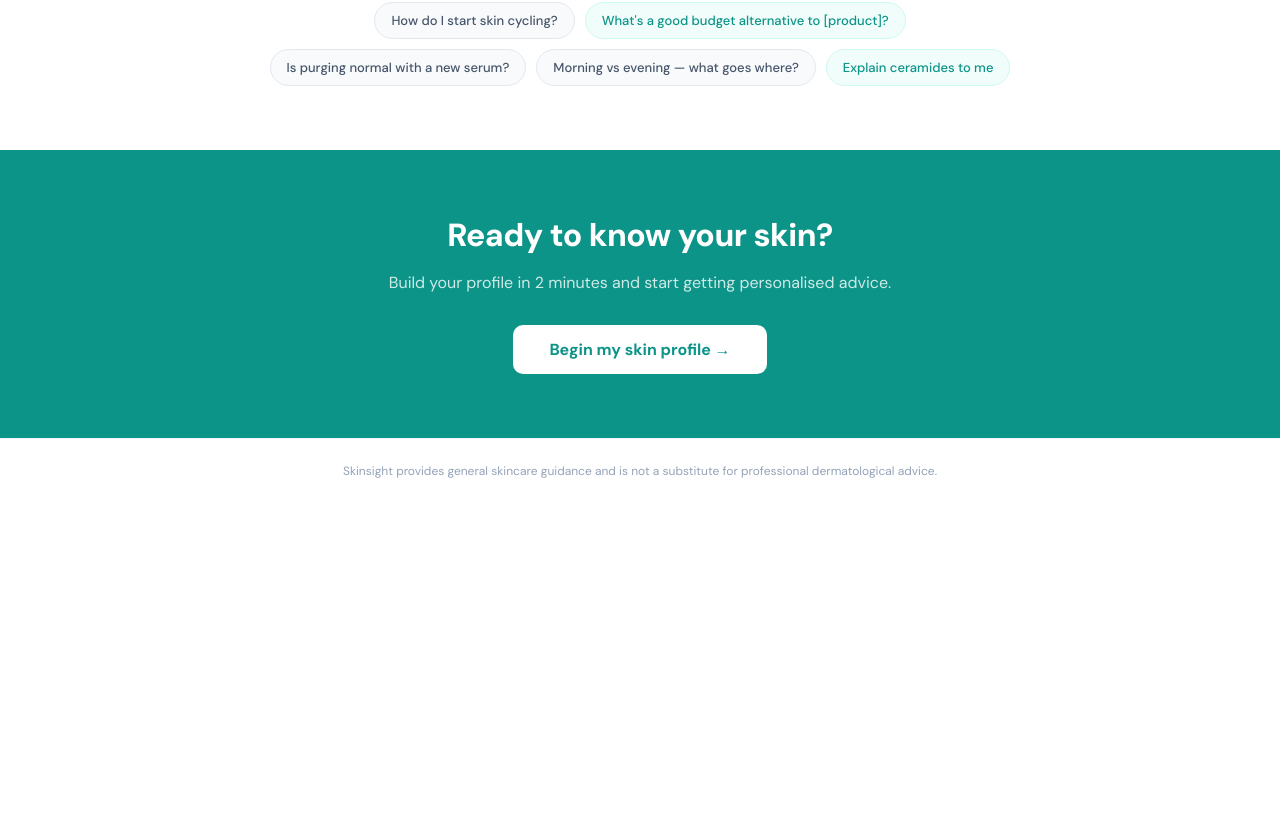
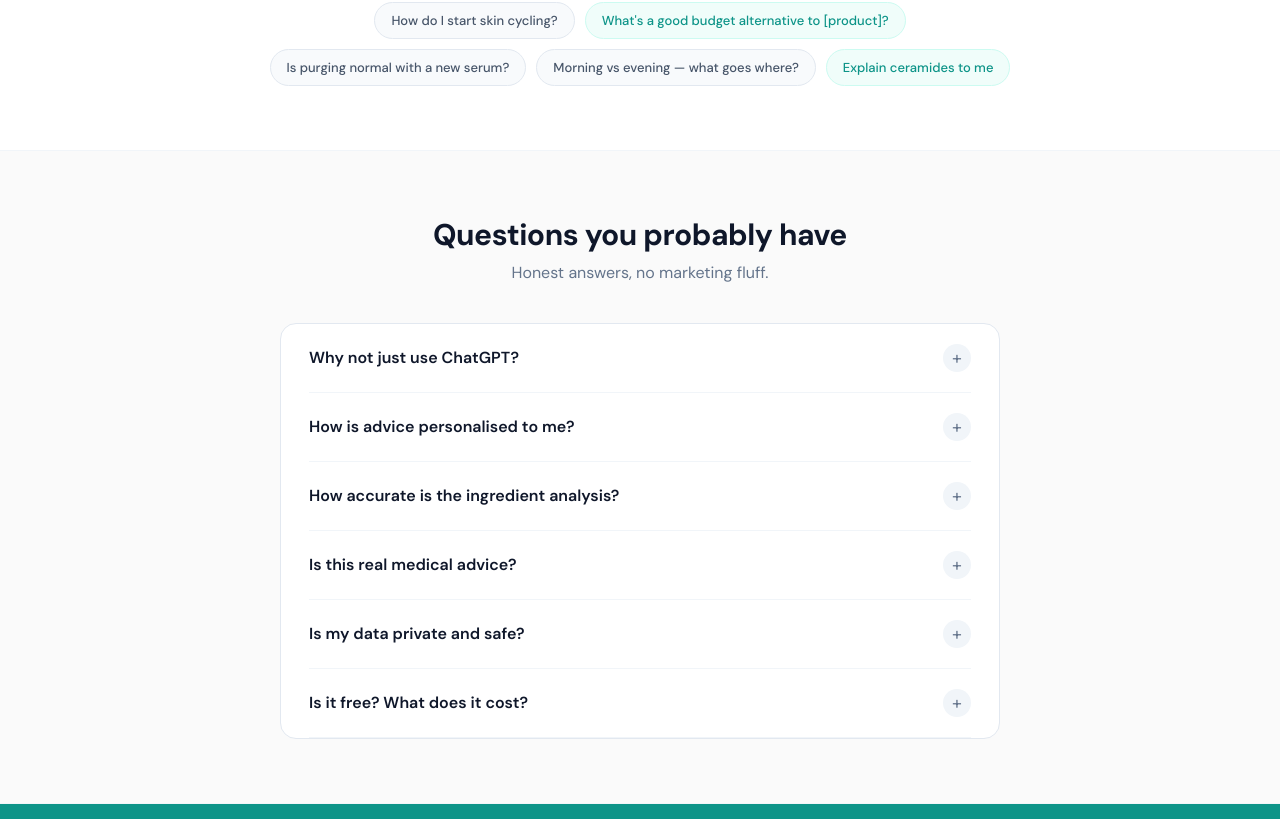
Before and after one commit to MKscalepoint/Skinsight, a Next.js app: page / in a window 1280 px wide. Shown: the part 1281-2100 px from the top of the page. Before the commit the page ends 1784 px from the top, so only its background shows below. Built offline with nearby package versions, Linux system fonts and the light colour scheme.

Commit message:
Update Landing.tsx

```diff
--- a/src/components/Landing.tsx
+++ b/src/components/Landing.tsx
@@ -1,8 +1,75 @@
 'use client';
+
+import { useState } from 'react';
 
 const TEAL = '#0d9488';
 const TEAL_LIGHT = '#f0fdfa';
 const TEAL_MID = '#ccfbf1';
+
+const FAQS = [
+  {
+    q: "Why not just use ChatGPT?",
+    a: "Great question — and honestly, you could. But here's the difference: ChatGPT is a blank slate every single time. It doesn't know your skin type, your concerns, your sensitivities, or what products you're already using. Skinsight builds a profile around you and carries that context into every conversation. It also has dedicated tools — like the ingredient decoder and compatibility checker — built specifically for skincare. Think of it as the difference between googling your symptoms and talking to a doctor who already knows your history."
+  },
+  {
+    q: "How is advice personalised to me?",
+    a: "When you first join, you answer 5 quick questions about your skin type, main concerns, experience level, age range, and any sensitivities. Skinsight uses that profile to tailor every single response — so if you have oily, acne-prone skin, you'll never get advice designed for dry or mature skin. The more you use it, the more context builds up, making recommendations increasingly specific to you."
+  },
+  {
+    q: "How accurate is the ingredient analysis?",
+    a: "Skinsight's ingredient knowledge is based on published dermatological research and widely accepted skincare science. It knows about ingredient interactions, pH sensitivities, active concentrations, and formulation considerations. That said, skincare science is always evolving and individual skin can be unpredictable — so we always recommend patch testing anything new, and seeing a dermatologist for persistent concerns. Think of Skinsight as a very well-read friend, not a replacement for a professional diagnosis."
+  },
+  {
+    q: "Is this real medical advice?",
+    a: "No — and we're upfront about that. Skinsight provides general skincare guidance based on ingredient science and best practices. It's not a substitute for a dermatologist, and it won't diagnose skin conditions. If you have a medical concern — persistent acne, rosacea, eczema, or anything that's getting worse — please see a qualified professional. What Skinsight is great at is helping you build a smart, safe routine and understand what you're putting on your skin."
+  },
+  {
+    q: "Is my data private and safe?",
+    a: "Your skin profile and routine are stored locally on your own device — we don't store them on our servers or share them with anyone. Conversations are processed via the Anthropic AI API to generate responses, but no personally identifiable information is attached to those requests. We'll always be transparent about how your data is used, and we'll never sell it."
+  },
+  {
+    q: "Is it free? What does it cost?",
+    a: "Skinsight is currently free to use while we're in early access. We're gathering feedback from real users before deciding how to structure things long-term. If a paid tier is introduced, core features will always remain accessible for free — we believe everyone deserves good skincare guidance, not just people who can afford a dermatologist."
+  },
+];
+
+function FAQItem({ q, a }: { q: string; a: string }) {
+  const [open, setOpen] = useState(false);
+  return (
+    <div style={{
+      borderBottom: '1px solid #f1f5f9',
+      overflow: 'hidden',
+    }}>
+      <button
+        onClick={() => setOpen(o => !o)}
+        style={{
+          width: '100%', padding: '20px 0',
+          background: 'transparent', border: 'none',
+          display: 'flex', justifyContent: 'space-between', alignItems: 'center',
+          cursor: 'pointer', fontFamily: 'inherit', gap: 16, textAlign: 'left',
+        }}
+      >
+        <span style={{ fontSize: 16, fontWeight: 600, color: '#0f172a', lineHeight: 1.4 }}>{q}</span>
+        <span style={{
+          width: 28, height: 28, borderRadius: '50%', flexShrink: 0,
+          background: open ? TEAL : '#f1f5f9',
+          color: open ? '#fff' : '#64748b',
+          display: 'flex', alignItems: 'center', justifyContent: 'center',
+          fontSize: 18, fontWeight: 300, transition: 'all 0.2s ease',
+          transform: open ? 'rotate(45deg)' : 'rotate(0deg)',
+        }}>+</span>
+      </button>
+      {open && (
+        <div style={{
+          fontSize: 15, color: '#475569', lineHeight: 1.75,
+          paddingBottom: 20, paddingRight: 44,
+        }}>
+          {a}
+        </div>
+      )}
+    </div>
+  );
+}
 
 interface LandingProps {
   onStart: () => void;
@@ -214,6 +281,31 @@ export default function Landing({ onStart, hasProfile, onResume }: LandingProps)
         </div>
       </div>
 
+      {/* FAQ */}
+      <div style={{
+        background: '#fafafa',
+        borderTop: '1px solid #f1f5f9',
+        borderBottom: '1px solid #f1f5f9',
+        padding: '64px 40px',
+      }}>
+        <div style={{ maxWidth: 720, margin: '0 auto' }}>
+          <h2 style={{
+            textAlign: 'center', fontSize: 30, fontWeight: 700,
+            color: '#0f172a', margin: '0 0 8px', letterSpacing: '-0.5px',
+          }}>
+            Questions you probably have
+          </h2>
+          <p style={{ textAlign: 'center', color: '#64748b', fontSize: 16, margin: '0 0 40px' }}>
+            Honest answers, no marketing fluff.
+          </p>
+          <div style={{ background: '#fff', borderRadius: 16, border: '1px solid #e2e8f0', padding: '0 28px' }}>
+            {FAQS.map((faq, i) => (
+              <FAQItem key={i} q={faq.q} a={faq.a} />
+            ))}
+          </div>
+        </div>
+      </div>
+
       {/* CTA */}
       <div style={{
         background: TEAL,
```
